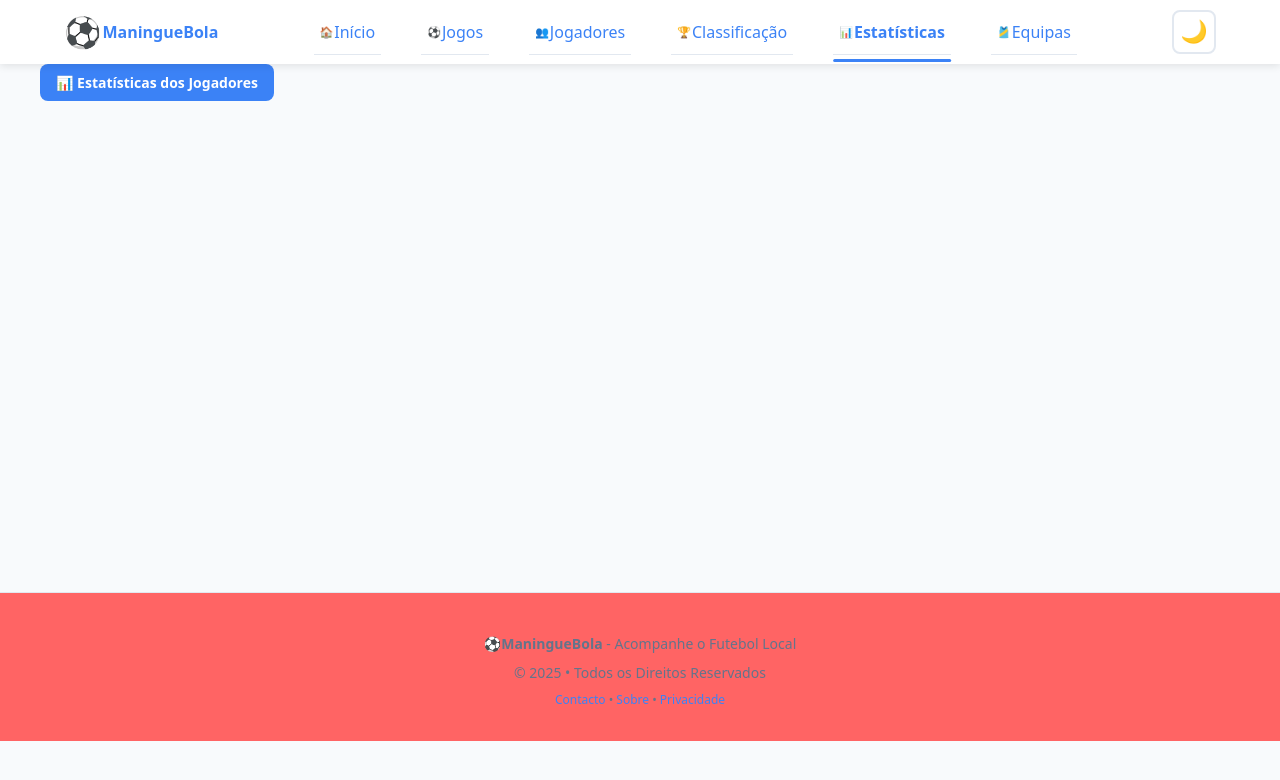
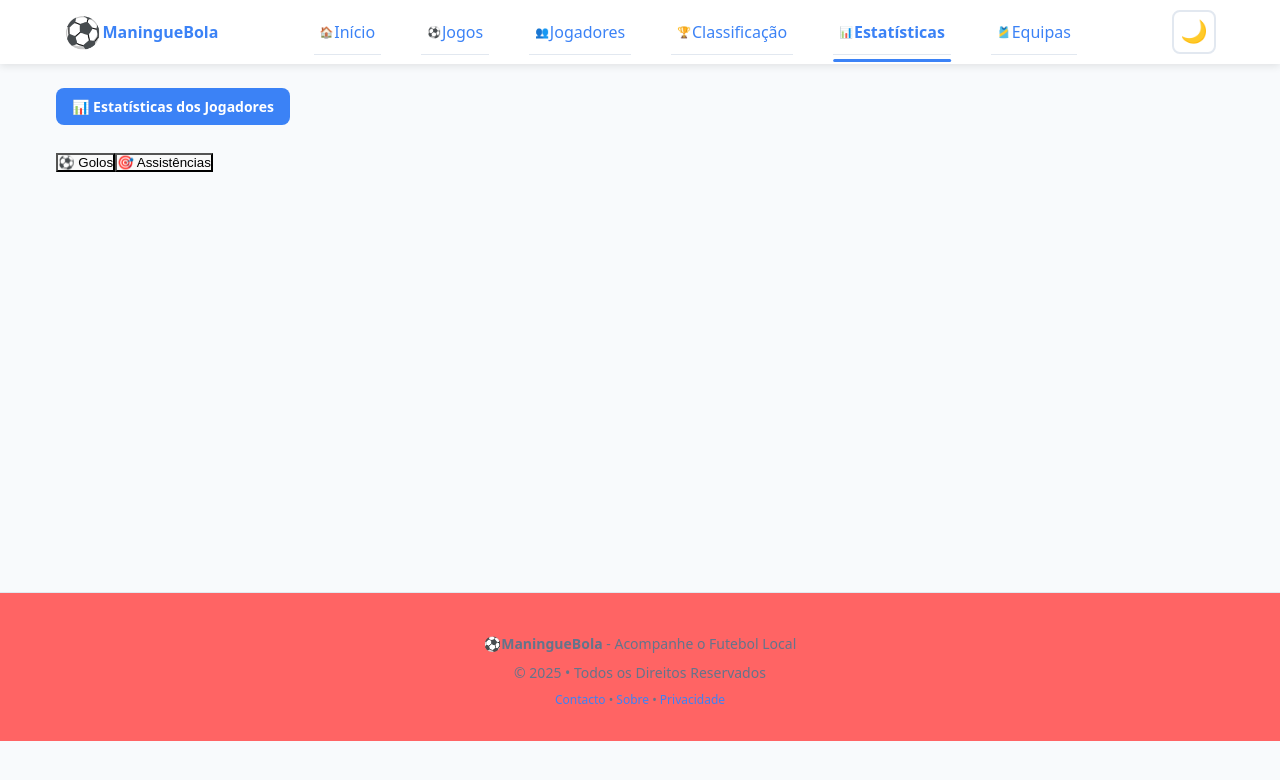
Before and after one commit to Raimundroid/maninguebola, a React (Vite) app: page /estatisticas in a window 1280 px wide. Shown: the top 780 px of the page. Built offline with nearby package versions, Linux system fonts and the light colour scheme.

Commit message:
StatisticsPage (jsx): added the tabs

```diff
--- a/src/pages/StatisticsPage/StatisticsPage.css
+++ b/src/pages/StatisticsPage/StatisticsPage.css
@@ -1,10 +1,4 @@
 /* StatisticsPage.css */
-.statistics-page {
-  max-width: var(--page-max-width);
-  margin: 0 auto;
-  /* padding: 24px 16px; */
-  min-height: 60vh;
-}
 
 /*
 :root {
@@ -34,18 +28,18 @@
   --card-bg: #1e293b;
   --shadow: rgba(0, 0, 0, 0.3);
   --shadow-hover: rgba(0, 0, 0, 0.4);
-}
+}*/
 
-/* ==================== CONTAINER ====================
+/* ==================== CONTAINER ====================*/
 
 .statistics-page {
   width: 100%;
-  min-height: 100vh;
+  min-height: 60vh; /*og: 100vh*/
   padding-bottom: 40px;
 }
 
-.container {
-  max-width: 1200px;
+.statistics-page .container {
+  max-width: var(--page-max-width);
   margin: 0 auto;
   padding: 24px 16px;
 }
--- a/src/pages/StatisticsPage/StatisticsPage.jsx
+++ b/src/pages/StatisticsPage/StatisticsPage.jsx
@@ -350,6 +350,33 @@ const StatisticsPage = ({ players = [], teams = [] }) => {
     <div className="statistics-page">
       <div className="container">
         <PageIndicator icon={"📊"} title={"Estatísticas dos Jogadores"} />
+
+        {/* ============================================
+            TABS NAVIGATION
+            ============================================
+            Two tabs: Goals and Assists
+            Clicking a tab changes activeTab state
+            Active tab gets special styling (stats-tab--active)
+        */}
+        <div className="stats-tabs">
+          <button
+            className={`stats-tab ${
+              activeTab === "goals" ? "stats-tab--active" : ""
+            }`}
+            onClick={() => setActiveTab("goals")}
+          >
+            ⚽ Golos
+          </button>
+
+          <button
+            className={`stats-tab ${
+              activeTab === "assists" ? "stats-tab--active" : ""
+            }`}
+            onClick={() => setActiveTab("assists")}
+          >
+            🎯 Assistências
+          </button>
+        </div>
       </div>
     </div>
   );
@@ -499,21 +526,8 @@ export default StatisticsPage;
 //   return (
 // <div className="statistics-page">
 // <div className="container">
-//   {/* ============================================
-//       PAGE INDICATOR
-//       ============================================
-//       Shows at top to indicate current page
-//       Uses emoji icon for visual appeal
-//   */}
 //   <div className="page-indicator">📊 Estatísticas dos Jogadores</div>
 
-//         {/* ============================================
-//             TABS NAVIGATION
-//             ============================================
-//             Two tabs: Goals and Assists
-//             Clicking a tab changes activeTab state
-//             Active tab gets special styling (stats-tab--active)
-//         */}
 //         <div className="stats-tabs">
 //           <button
 //             className={`stats-tab ${
@@ -523,6 +537,7 @@ export default StatisticsPage;
 //           >
 //             ⚽ Golos
 //           </button>
+
 //           <button
 //             className={`stats-tab ${
 //               activeTab === "assists" ? "stats-tab--active" : ""
```
